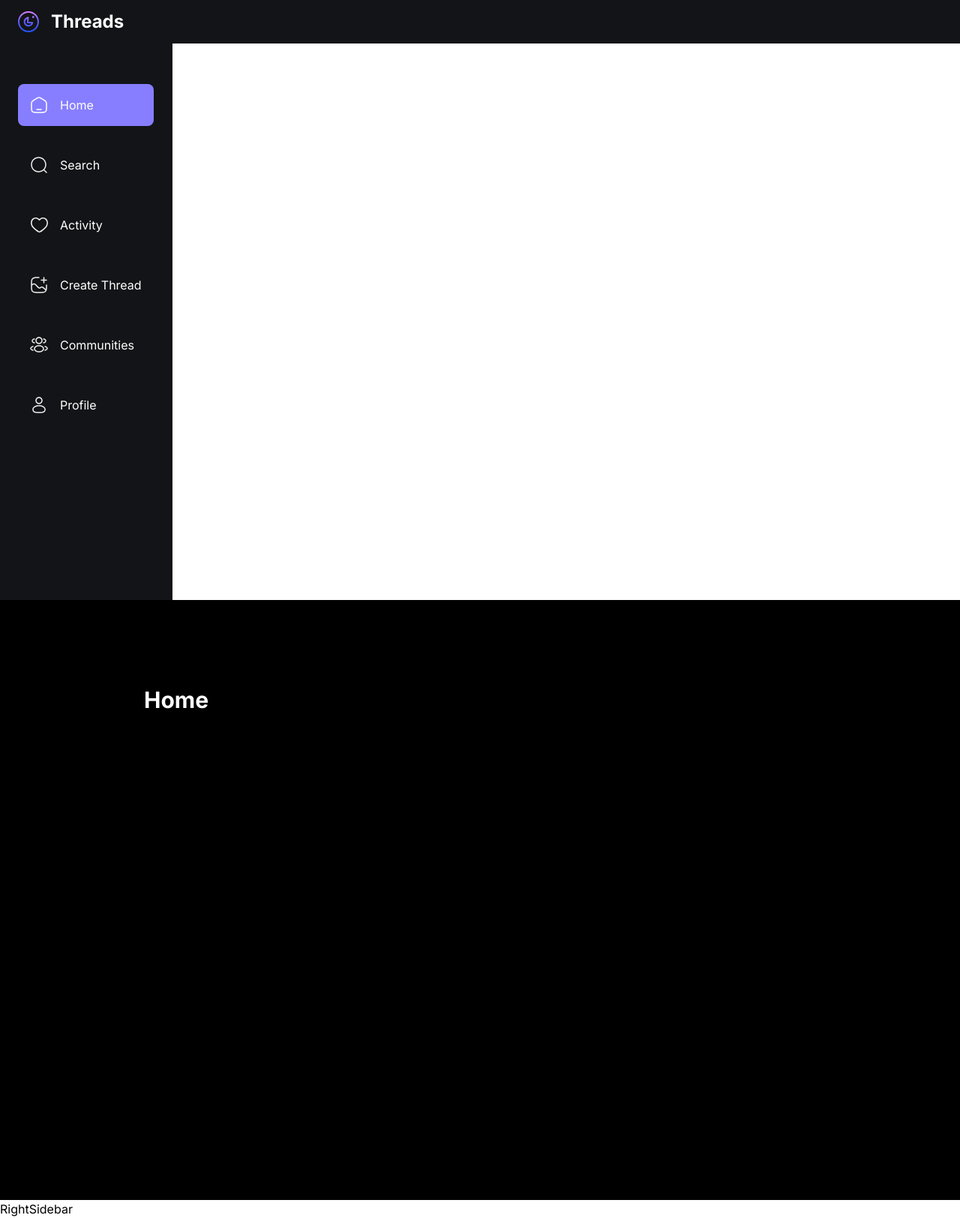
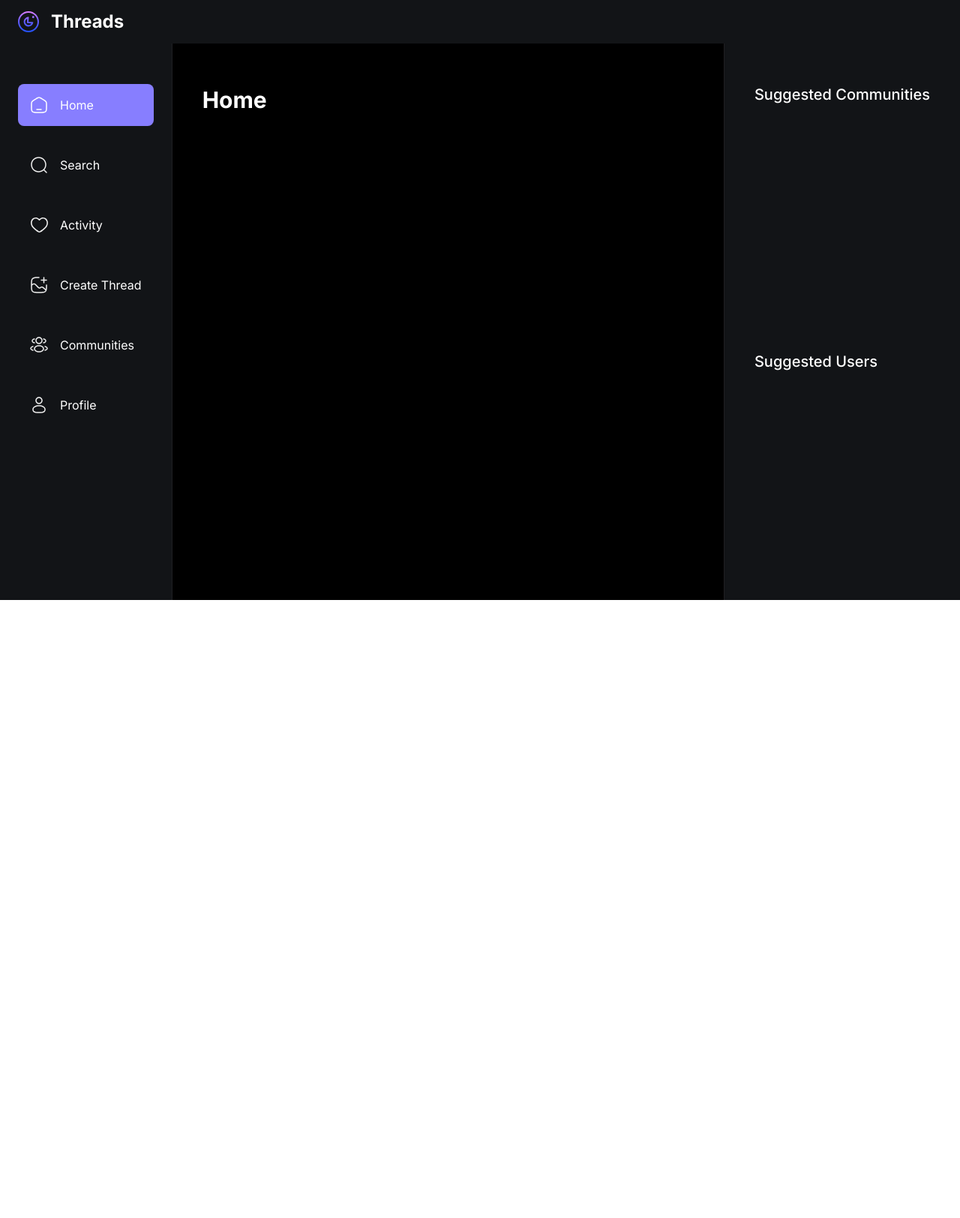
Before and after one commit to LarinNikita/Threads, a Next.js app: page / in a window 1280 px wide. Shown: the whole page at 75% size. After the commit the page ends 800 px from the top, so only its background shows below. Built offline with nearby package versions, Linux system fonts and the light colour scheme; no server answers.

Commit message:
верстка правой панели на  главной странице

```diff
--- a/app/(root)/layout.tsx
+++ b/app/(root)/layout.tsx
@@ -27,7 +27,7 @@
         <body className={inter.className}>
           <Topbar />
 
-          <main>
+          <main className="flex flex-row">
             <LeftSidebar />
 
             <section className='main-container'>
--- a/components/shared/RightSidebar.tsx
+++ b/components/shared/RightSidebar.tsx
@@ -1,8 +1,17 @@
 function RightSidebar() {
     return (
-        <h1>
-            RightSidebar
-        </h1>
+        <section className="custom-scrollbar rightsidebar">
+            <div className="flex flex-1 flex-col justify-start">
+                <h3 className="text-heading4-medium text-light-1">
+                    Suggested Communities
+                </h3>
+            </div>
+            <div className="flex flex-1 flex-col justify-start">
+                <h3 className="text-heading4-medium text-light-1">
+                    Suggested Users
+                </h3>
+            </div>
+        </section>
     );
 }
 
--- a/components/shared/Topbar.tsx
+++ b/components/shared/Topbar.tsx
@@ -3,6 +3,7 @@
     SignOutButton,
     SignedIn
 } from "@clerk/nextjs";
+import { dark } from "@clerk/themes";
 import Image from "next/image";
 import Link from "next/link";
 
@@ -37,6 +38,7 @@
                 </div>
                 <OrganizationSwitcher
                     appearance={{
+                        baseTheme: dark,
                         elements: {
                             organizationSwitcherTrigger: "py-2 px-4"
                         }
--- a/package.json
+++ b/package.json
@@ -10,6 +10,7 @@
   },
   "dependencies": {
     "@clerk/nextjs": "^4.27.3",
+    "@clerk/themes": "^1.7.9",
     "@uploadthing/react": "^6.0.2",
     "mongoose": "^8.0.2",
     "next": "14.0.3",
```
Also changed, not shown: 1 other file (tests, documents, lock files or other folders).
